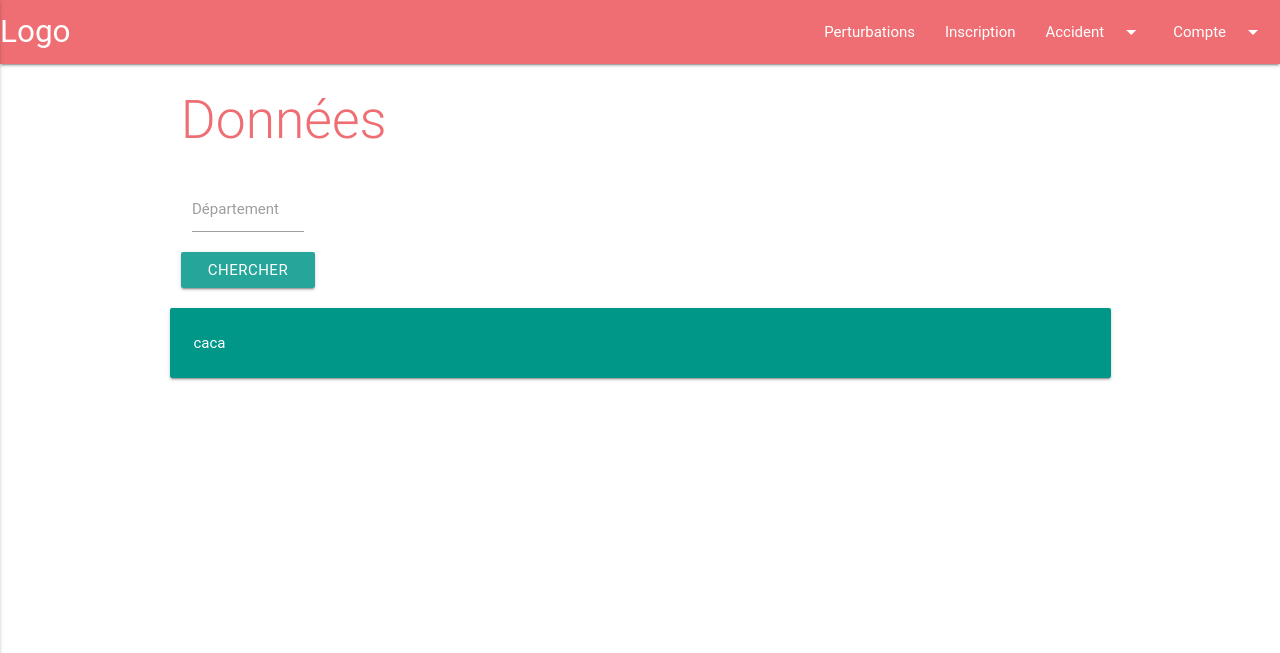
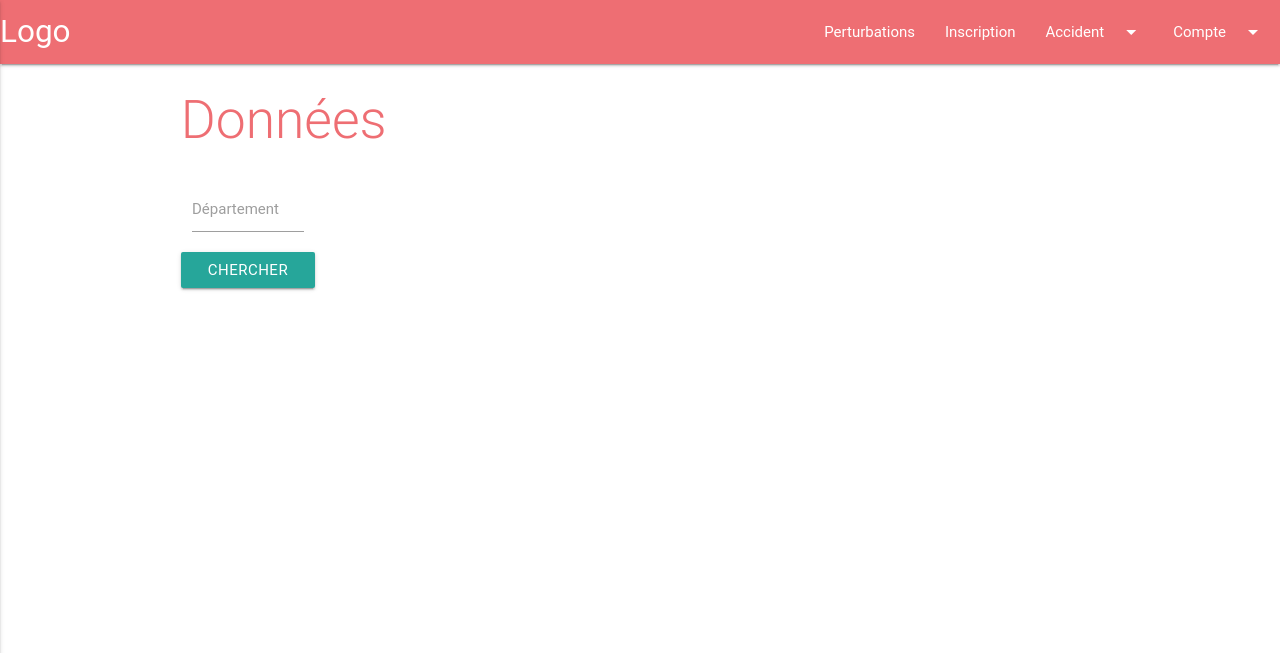
Before and after one commit to MaximeBisotto/nuitinfo2017, a PHP site: the page made by données.php in a window 1280 px wide. Shown: the top 653 px of the page. Run offline with PHP 8.4, Linux system fonts and the light colour scheme; some web fonts are replaced.

Commit message:
Suppression des doublons

```diff
--- a/données.php
+++ b/données.php
@@ -128,9 +128,7 @@
                             }
                         ?>
 
-		    					<div class="row">
-		    						<div class="card-panel teal" style="color: white">caca</div>
-		    					</div>
+
 		    					<!-- Fin -->
 					</div>
 		    </div>
```
